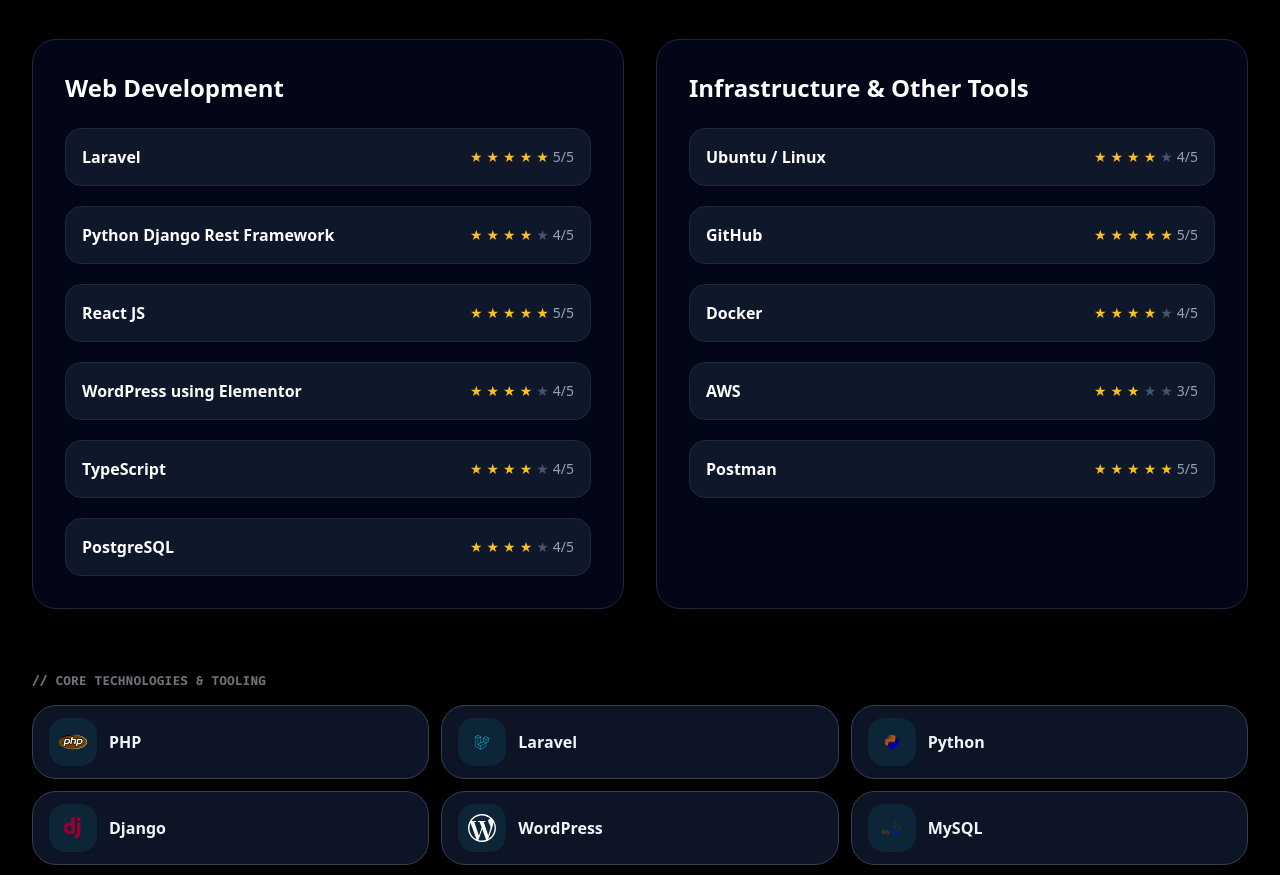
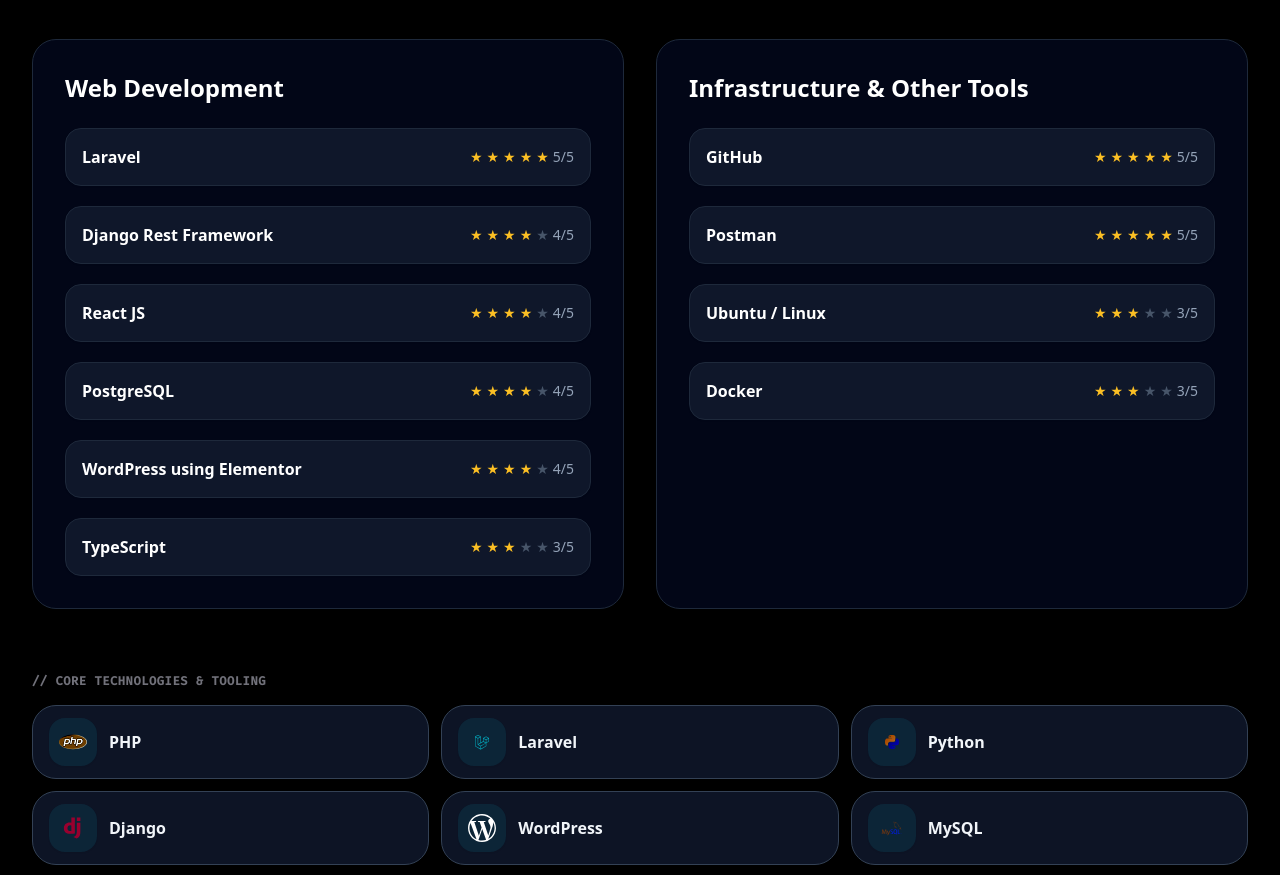
Before and after one commit to darryl-pelwigan/portfolio, a React (Vite) app: page / in a window 1280 px wide. Shown: the part 2100-2975 px from the top of the page. Built offline with nearby package versions, Linux system fonts and the light colour scheme.

Commit message:
Update skill set

```diff
--- a/src/constants/skillsData.js
+++ b/src/constants/skillsData.js
@@ -44,21 +44,20 @@
     category: 'Web Development',
     skills: [
       { name: 'Laravel', rating: 5 },
-      { name: 'Python Django Rest Framework', rating: 4 },
-      { name: 'React JS', rating: 5 },
+      { name: 'Django Rest Framework', rating: 4 },
+      { name: 'React JS', rating: 4 },
+      { name: 'PostgreSQL', rating: 4 },
       { name: 'WordPress using Elementor', rating: 4 },
-      { name: 'TypeScript', rating: 4 },
-      { name: 'PostgreSQL', rating: 4 }
+      { name: 'TypeScript', rating: 3 },
     ]
   },
   {
     category: 'Infrastructure & Other Tools',
     skills: [
-      { name: 'Ubuntu / Linux', rating: 4 },
       { name: 'GitHub', rating: 5 },
-      { name: 'Docker', rating: 4 },
-      { name: 'AWS', rating: 3 },
-      { name: 'Postman', rating: 5 }
+      { name: 'Postman', rating: 5 },
+      { name: 'Ubuntu / Linux', rating: 3 },
+      { name: 'Docker', rating: 3 },
     ]
   }
 ]
```
